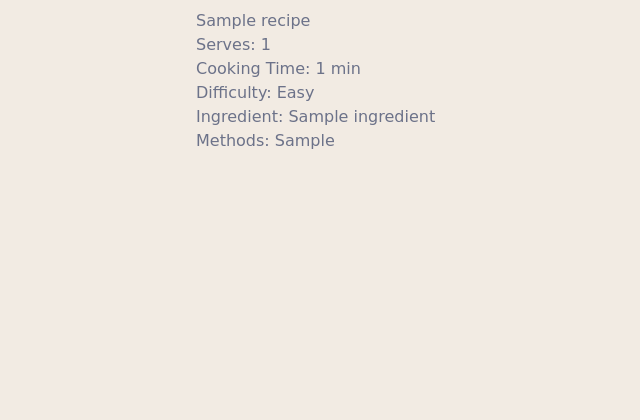
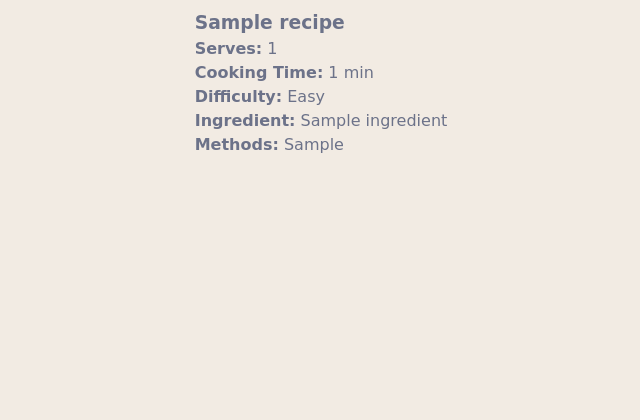
Before and after one commit to l-linn/recipe-app, a Django app: page /recipes/1 in a window 1280 px wide. Shown: the part 301-721 px from the top of the page, without its empty margins (319-959 px from the left). Run offline with Django 4.2, Linux system fonts and the light colour scheme; tables that the repository leaves empty hold one stand-in row (values such as "Sample post"); some web fonts are replaced.

Commit message:
update html

```diff
--- a/src/recipes/static/recipes/css/all_recipes.css
+++ b/src/recipes/static/recipes/css/all_recipes.css
@@ -58,7 +58,7 @@
   font-family: "Sue Ellen Francisco", cursive;
   font-weight: 400;
   font-style: normal;
-  font-size: 1rem;
+  font-size: 1.2rem;
   color: var(--clr-neutral-400);
   background-color: var(--clr-secondary-200);
   /* for this project only */
@@ -81,7 +81,8 @@
 }
 
 h3 {
-  margin: 20px;
+  margin-top: 20px;
+  margin-left: 20px;
 }
 
 .flex-box {
--- a/src/recipes/templates/recipes/all_recipes.html
+++ b/src/recipes/templates/recipes/all_recipes.html
@@ -15,7 +15,7 @@
     {% for object in object_list %}
     <div class="flex-item">
       <a href ="{{object.get_absolute_url}}"> {{object.name}} </a>
-      <img src="{{object.pic.url}}" width="200" height="200" />
+      <img src="{{object.pic.url}}" width="180" height="180" />
     </div>
   {% endfor %}
   </div>
--- a/src/recipes/templates/recipes/recipe_details.html
+++ b/src/recipes/templates/recipes/recipe_details.html
@@ -11,14 +11,13 @@
   <article>
     <img src="{{object.pic.url}}" width="250" height="250" />
     <div>
-      <p>
-      {{object.name}}<br>
-      Serves: {{object.serves}}<br>
-      Cooking Time: {{object.cooking_time}} min<br>
-      Difficulty: {{object.difficulty}}<br>
-      Ingredient: {{object.display_ingredients}}<br>
-      Methods: {{object.methods|safe}}
-      </p>
+
+      <h3>{{object.name}}</h3>
+      <p><b>Serves:</b> {{object.serves}}</p>
+      <p><b>Cooking Time:</b> {{object.cooking_time}} min</p>
+      <p><b>Difficulty:</b> {{object.difficulty}}</p>
+      <p><b>Ingredient:</b> {{object.display_ingredients}}</p>
+      <p><b>Methods:</b> {{object.methods|safe}}</p>
     </div>
   </article>
 </body>
```
Also changed, not shown: src/recipes/static/recipes/css/recipe_details.css (line endings or trailing spaces).
